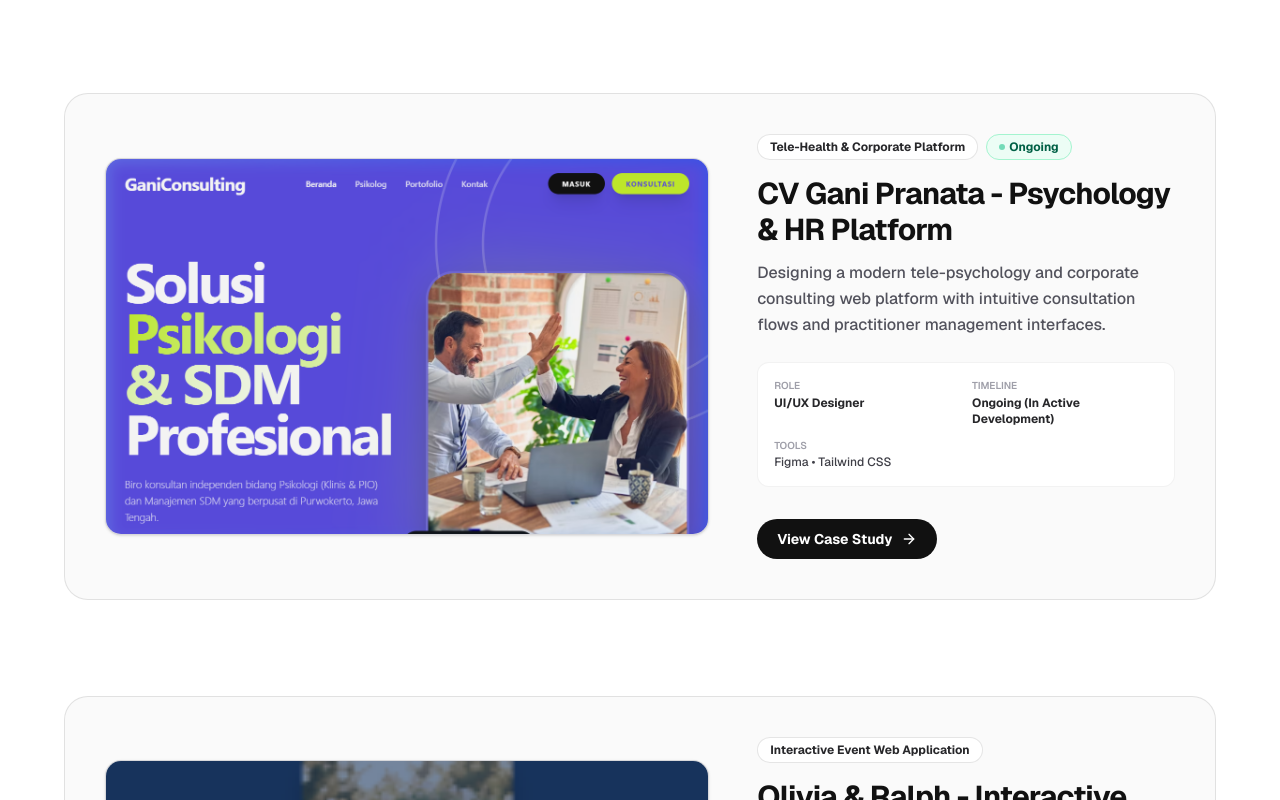
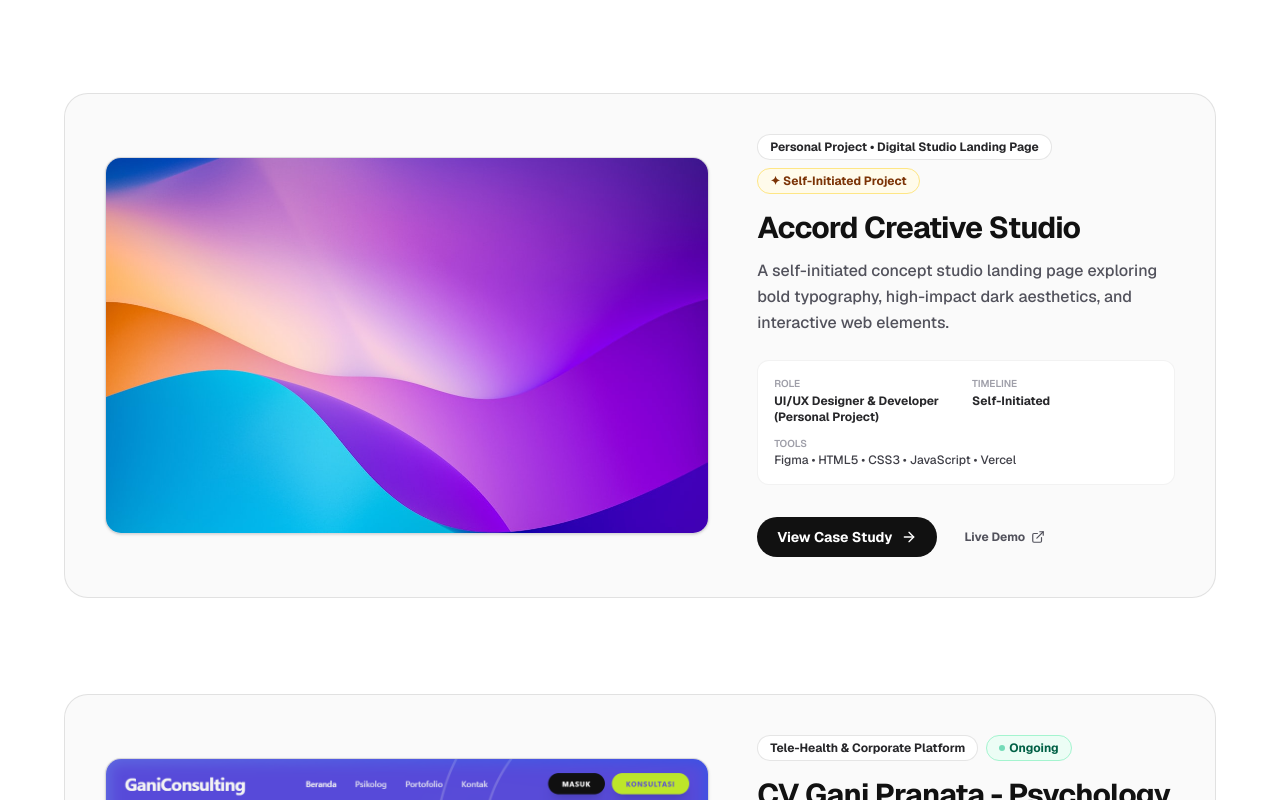
Before and after one commit to rakyann/RakyanPortfolio, a Next.js app: page / in a window 1280 px wide. Shown: the part 1800-2600 px from the top of the page. Built offline with nearby package versions, Linux system fonts and the light colour scheme; a web font is replaced by a local one.

Commit message:
feat: add Accord Creative Studio self-initiated project

```diff
--- a/src/app/work/[id]/page.tsx
+++ b/src/app/work/[id]/page.tsx
@@ -62,6 +62,11 @@ export default async function ProjectDetailPage({ params }: { params: Promise<{
             <span className="px-3 py-1 rounded-full border border-black/10 bg-white text-xs font-bold tracking-wide uppercase shadow-2xs">
               {project.category}
             </span>
+            {project.isPersonalProject && (
+              <span className="inline-flex items-center gap-1.5 px-3 py-1 rounded-full text-xs font-bold bg-amber-50 text-amber-900 border border-amber-200">
+                ✦ Self-Initiated Project
+              </span>
+            )}
             {project.isOngoing && (
               <span className="inline-flex items-center gap-1.5 px-3 py-1 rounded-full text-xs font-bold bg-emerald-50 text-emerald-800 border border-emerald-200">
                 <span className="w-2 h-2 rounded-full bg-emerald-500 animate-pulse" /> Active Development
--- a/src/app/work/page.tsx
+++ b/src/app/work/page.tsx
@@ -52,6 +52,11 @@ export default function WorkPage() {
                   <span className="px-3 py-1 rounded-full border border-black/10 text-xs font-bold bg-zinc-50 text-zinc-800">
                     {project.category}
                   </span>
+                  {project.isPersonalProject && (
+                    <span className="px-2.5 py-0.5 rounded-full text-xs font-bold bg-amber-50 text-amber-900 border border-amber-200">
+                      ✦ Self-Initiated
+                    </span>
+                  )}
                   {project.isOngoing && (
                     <span className="px-2.5 py-0.5 rounded-full text-xs font-bold bg-emerald-50 text-emerald-800 border border-emerald-200">
                       Ongoing
--- a/src/components/home-client.tsx
+++ b/src/components/home-client.tsx
@@ -181,6 +181,11 @@ export default function HomeClient({
                           <span className="px-3 py-1 rounded-full text-xs font-bold bg-white border border-black/10 text-zinc-800">
                             {project.category}
                           </span>
+                          {project.isPersonalProject && (
+                            <span className="px-3 py-1 rounded-full text-xs font-bold bg-amber-50 text-amber-900 border border-amber-200 flex items-center gap-1">
+                              ✦ Self-Initiated Project
+                            </span>
+                          )}
                           {project.isOngoing && (
                             <span className="px-3 py-1 rounded-full text-xs font-bold bg-emerald-50 text-emerald-800 border border-emerald-200 flex items-center gap-1">
                               <span className="w-1.5 h-1.5 rounded-full bg-emerald-500 animate-pulse" /> Ongoing
--- a/src/data/projects.ts
+++ b/src/data/projects.ts
@@ -17,6 +17,7 @@ export interface Project {
   galleryImages?: string[];
   link?: string;
   isOngoing?: boolean;
+  isPersonalProject?: boolean;
 
   overview: {
     role: string;
@@ -88,6 +89,7 @@ export const PROJECTS: Project[] = [
     heroImage: "/mdmedia_desktop.jpg",
     galleryImages: ["/mdmedia_desktop.jpg", "/mdmedia_figma.png", "/mdm1.png"],
     isOngoing: false,
+    isPersonalProject: false,
 
     overview: {
       role: "UI/UX Designer",
@@ -184,6 +186,67 @@ export const PROJECTS: Project[] = [
     }
   },
   {
+    slug: "accord-creative-studio",
+    title: "Accord Creative Studio",
+    category: "Personal Project • Digital Studio Landing Page",
+    shortDescription: "A self-initiated concept studio landing page exploring bold typography, high-impact dark aesthetics, and interactive web elements.",
+    color: "from-zinc-900/10 to-amber-500/10",
+    heroImage: "/accord_studio.png",
+    galleryImages: ["/accord_studio.png"],
+    link: "https://accord-creative-studio.vercel.app/",
+    isOngoing: false,
+    isPersonalProject: true,
+
+    overview: {
+      role: "UI/UX Designer & Developer (Personal Project)",
+      timeline: "Self-Initiated",
+      tools: ["Figma", "HTML5", "CSS3", "JavaScript", "Vercel"],
+      deliverables: ["Visual Identity & Concept", "Responsive Landing Page UI", "Custom CSS & JS Animations", "Live Web Deployment"],
+      productType: "Self-Initiated Digital Studio Website"
+    },
+
+    problem: {
+      title: "Exploring Bold Visual Aesthetics & Independent Full-Cycle Creation",
+      context: "Accord Creative Studio was conceived as a personal exploration into modern creative studio branding. I wanted to design an interface that balances expressive, high-contrast typography with smooth, accessible web interactions—and bring it to life as a live website independently.",
+      coreChallenge: "How might I craft a visually striking and memorable digital studio presence while maintaining clear information hierarchy, responsive layouts, and performant code?"
+    },
+
+    myRole: {
+      description: "As a personal project, I took full ownership of the entire design and development process from initial visual concept to code implementation.",
+      responsibilities: [
+        "Designed the complete landing page layout, color scheme, and typography hierarchy in Figma.",
+        "Explored expressive typographic pairings and geometric starburst accent motifs.",
+        "Built the website from scratch using semantic HTML5, modular CSS3, and vanilla JavaScript.",
+        "Implemented interactive scroll reveal animations and smooth FAQ accordion disclosures.",
+        "Deployed and maintained the live production website on Vercel."
+      ]
+    },
+
+    visualDesign: {
+      description: "Established a bold, modern dark aesthetic designed to evoke craft, creativity, and confidence.",
+      principles: [
+        "High-contrast dark background paired with crisp typography and subtle border definitions.",
+        "Expressive typographic scale blending modern display fonts with clean reading type.",
+        "Playful geometric sparkle stars and continuous marquee banners that give the interface rhythm."
+      ]
+    },
+
+    finalUi: {
+      description: "Delivered an interactive, fully responsive landing page with engaging micro-interactions.",
+      highlights: [
+        "Hero section featuring a real-time timezone clock and clean social links.",
+        "Structured service offerings card grid with categorized tags.",
+        "Interactive FAQ accordion with smooth toggle transitions.",
+        "Floating quick-action contact trigger for easy user access."
+      ]
+    },
+
+    reflection: {
+      learnings: "Designing and coding Accord Creative Studio independently gave me end-to-end creative freedom. It deepened my skills in fine-tuning CSS animations, structuring modular code, and ensuring that bold visual designs translate accurately into responsive browsers.",
+      nextSteps: "Continue experimenting with interactive canvas elements and scroll-driven physics."
+    }
+  },
+  {
     slug: "gani-consulting",
     title: "CV Gani Pranata - Psychology & HR Platform",
     category: "Tele-Health & Corporate Platform",
@@ -192,6 +255,7 @@ export const PROJECTS: Project[] = [
     heroImage: "/gani_header.png",
     galleryImages: ["/gani_header.png", "/gani_hero.png"],
     isOngoing: true,
+    isPersonalProject: false,
 
     overview: {
       role: "UI/UX Designer",
@@ -277,6 +341,7 @@ export const PROJECTS: Project[] = [
     galleryImages: ["/wedding_invitation.png"],
     link: "https://example-wedding-invitation.vercel.app/",
     isOngoing: false,
+    isPersonalProject: false,
 
     overview: {
       role: "UI/UX Designer & Web Developer",
@@ -343,6 +408,7 @@ export const PROJECTS: Project[] = [
     heroImage: "/dam_studio.png",
     galleryImages: ["/dam_studio.png"],
     isOngoing: false,
+    isPersonalProject: false,
 
     overview: {
       role: "UI/UX Designer & Frontend Developer",
@@ -404,9 +470,10 @@ export const PROJECTS: Project[] = [
 
 export function getProjectBySlug(slugOrId: string): Project | undefined {
   if (slugOrId === "1" || slugOrId === "mdmedia-portal") return PROJECTS.find((p) => p.slug === "mdmedia-portal");
-  if (slugOrId === "2" || slugOrId === "gani-consulting") return PROJECTS.find((p) => p.slug === "gani-consulting");
-  if (slugOrId === "3" || slugOrId === "olivia-ralph-wedding") return PROJECTS.find((p) => p.slug === "olivia-ralph-wedding");
-  if (slugOrId === "4" || slugOrId === "dam-studio-3d") return PROJECTS.find((p) => p.slug === "dam-studio-3d");
+  if (slugOrId === "2" || slugOrId === "accord-creative-studio") return PROJECTS.find((p) => p.slug === "accord-creative-studio");
+  if (slugOrId === "3" || slugOrId === "gani-consulting") return PROJECTS.find((p) => p.slug === "gani-consulting");
+  if (slugOrId === "4" || slugOrId === "olivia-ralph-wedding") return PROJECTS.find((p) => p.slug === "olivia-ralph-wedding");
+  if (slugOrId === "5" || slugOrId === "dam-studio-3d") return PROJECTS.find((p) => p.slug === "dam-studio-3d");
 
   const idx = parseInt(slugOrId, 10);
   if (!isNaN(idx) && idx >= 1 && idx <= PROJECTS.length) {
```
Also changed, not shown: public/accord_logo.png (added), public/accord_studio.png (added).
